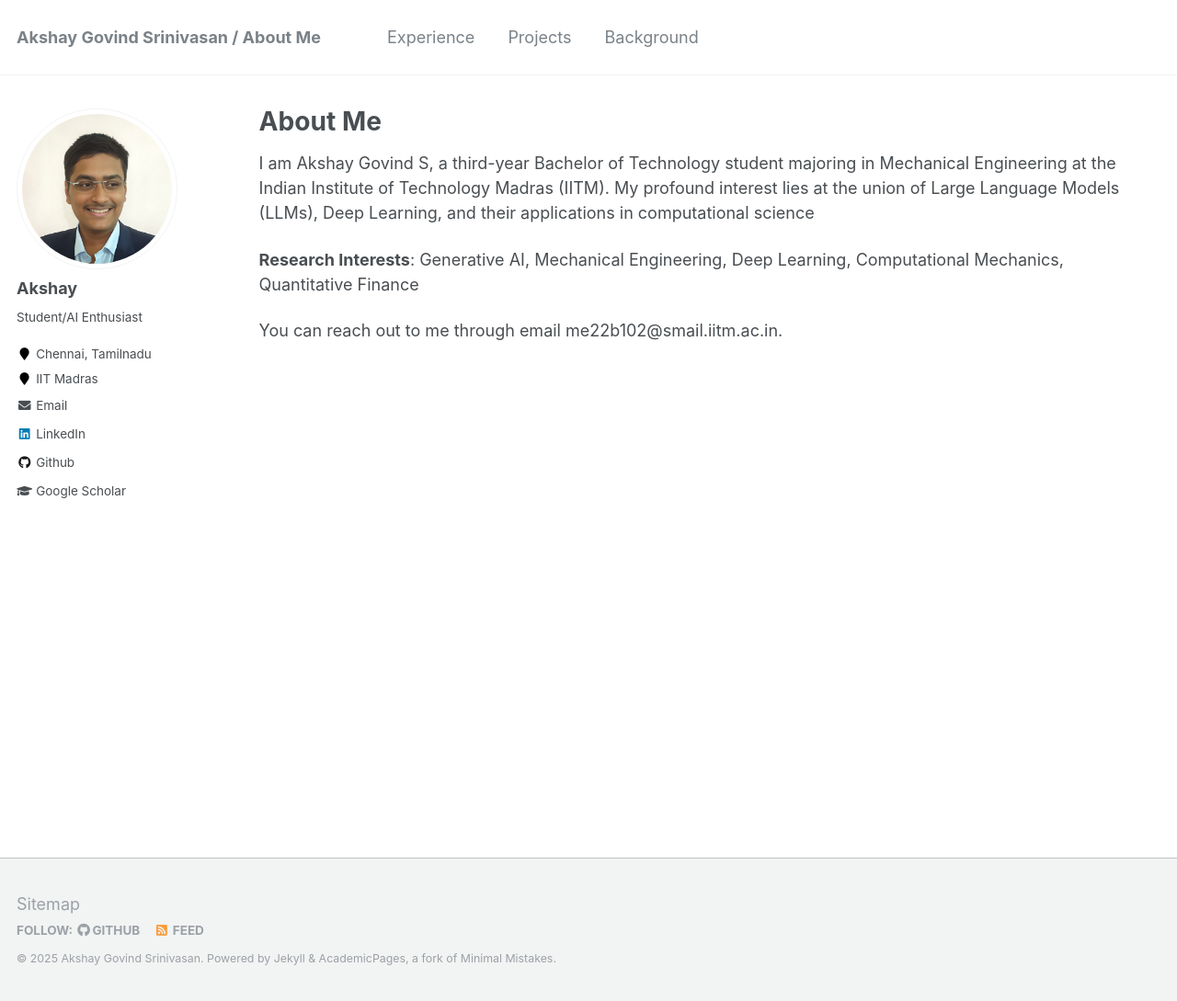
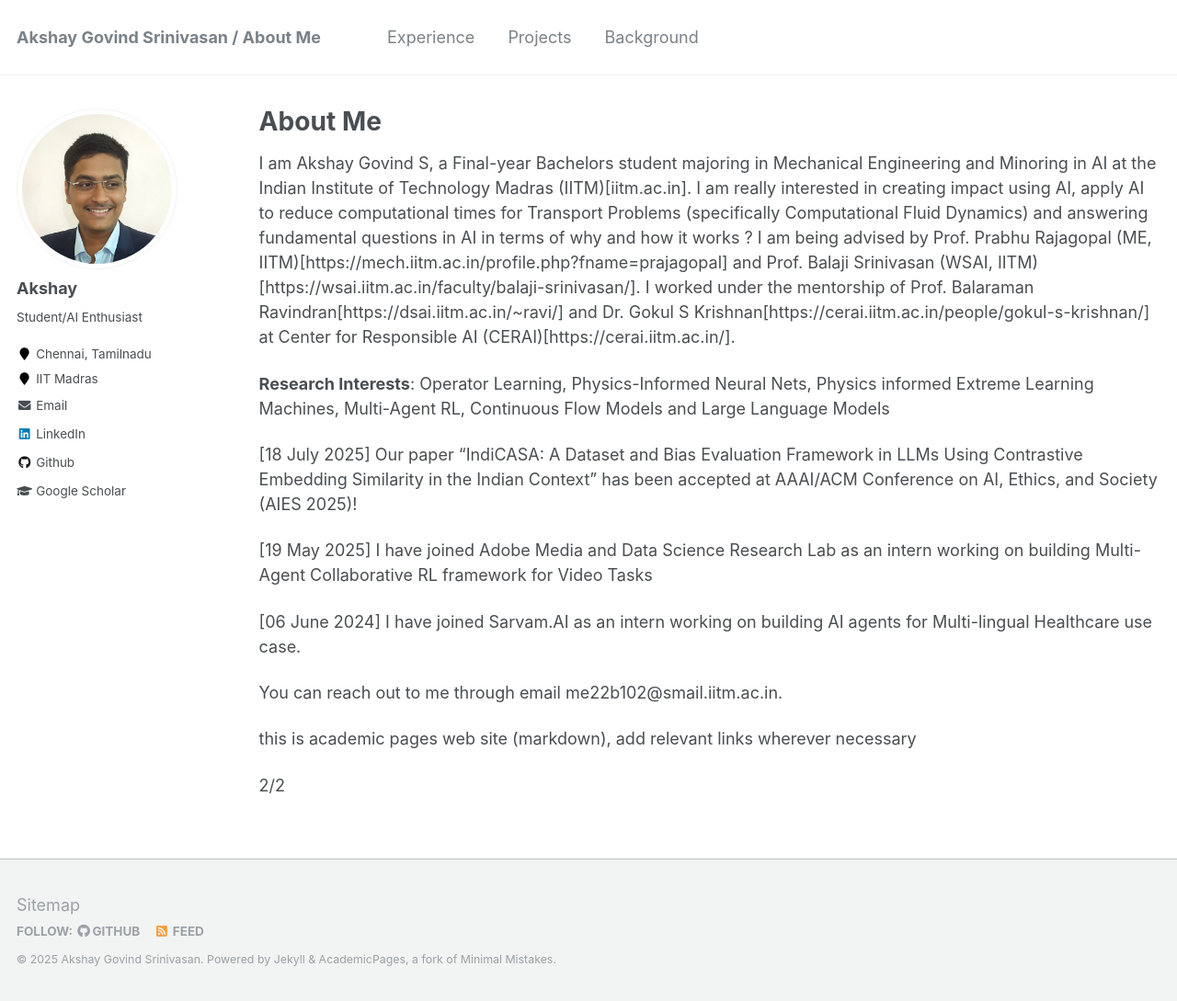
Before and after one commit to TensorTeen/tensorteen.github.io, a Jekyll site: the page built from _pages/about.md, in a window 1280 px wide and 1089 px high. Shown: the whole window at 92% size. Built offline with Jekyll 4.4.1, drawn with Linux system fonts in a browser that asks for light colours.

Commit message:
Update about.md

```diff
--- a/_pages/about.md
+++ b/_pages/about.md
@@ -10,11 +10,21 @@ redirect_from:
 ---
 
 <!-- {% include base_path %} -->
-I am Akshay Govind S, a third-year Bachelor of Technology student majoring in Mechanical
-Engineering at the Indian Institute of Technology Madras (IITM). My profound interest lies at the
-union of Large Language Models (LLMs), Deep Learning, and their applications in computational
-science
+I am Akshay Govind S, a Final-year Bachelors student majoring in Mechanical
+Engineering and Minoring in AI at the Indian Institute of Technology Madras (IITM)[iitm.ac.in]. I am really interested in creating impact using AI, apply AI to reduce computational times for Transport Problems (specifically Computational Fluid Dynamics) and answering fundamental questions in AI in terms of why and how it works ? I am being advised by Prof. Prabhu Rajagopal (ME, IITM)[https://mech.iitm.ac.in/profile.php?fname=prajagopal] and Prof. Balaji Srinivasan (WSAI, IITM)[https://wsai.iitm.ac.in/faculty/balaji-srinivasan/]. I worked under the mentorship of Prof. Balaraman Ravindran[https://dsai.iitm.ac.in/~ravi/] and Dr. Gokul S Krishnan[https://cerai.iitm.ac.in/people/gokul-s-krishnan/] at Center for Responsible AI (CERAI)[https://cerai.iitm.ac.in/].
 
-**Research Interests**: Generative AI, Mechanical Engineering, Deep Learning, Computational Mechanics, Quantitative Finance
+**Research Interests**: Operator Learning, Physics-Informed Neural Nets, Physics informed Extreme Learning Machines, Multi-Agent RL, Continuous Flow Models and Large Language Models
+
+[18 July 2025] Our paper "IndiCASA: A Dataset and Bias Evaluation Framework in LLMs Using Contrastive Embedding Similarity in the Indian Context" has been accepted at AAAI/ACM Conference on AI, Ethics, and Society (AIES 2025)!
+
+[19 May 2025] I have joined Adobe Media and Data Science Research Lab as an intern working on building Multi-Agent Collaborative RL framework for Video Tasks
+
+[06 June 2024] I have joined Sarvam.AI as an intern working on building AI agents for Multi-lingual Healthcare use case.
 
 You can reach out to me through email me22b102@smail.iitm.ac.in.
+
+this is academic pages web site (markdown), add relevant links wherever necessary
+
+
+
+2/2
```
